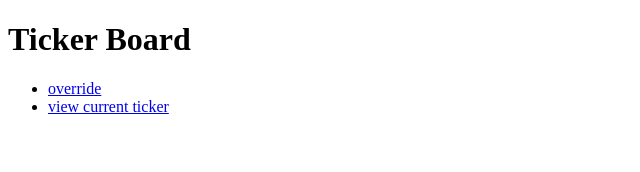
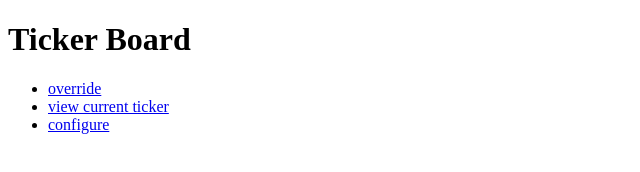
Before and after one commit to stevenharradine/ticker-board, a plain HTML site: page webserver/index.html in a window 1280 px wide. Shown: the full height of the page, 0-640 px from the left. Drawn offline with Linux system fonts and the light colour scheme.

Commit message:
add configure menu item

```diff
--- a/webserver/index.html
+++ b/webserver/index.html
@@ -4,6 +4,7 @@
 <ul>
 <li><a href="/override.html">override</a></li>
 <li><a href="/current_ticker.html">view current ticker</a></li>
+<li><a href="/configure.html">configure</a></li>
 </ul>
 
 </body></html>
```
